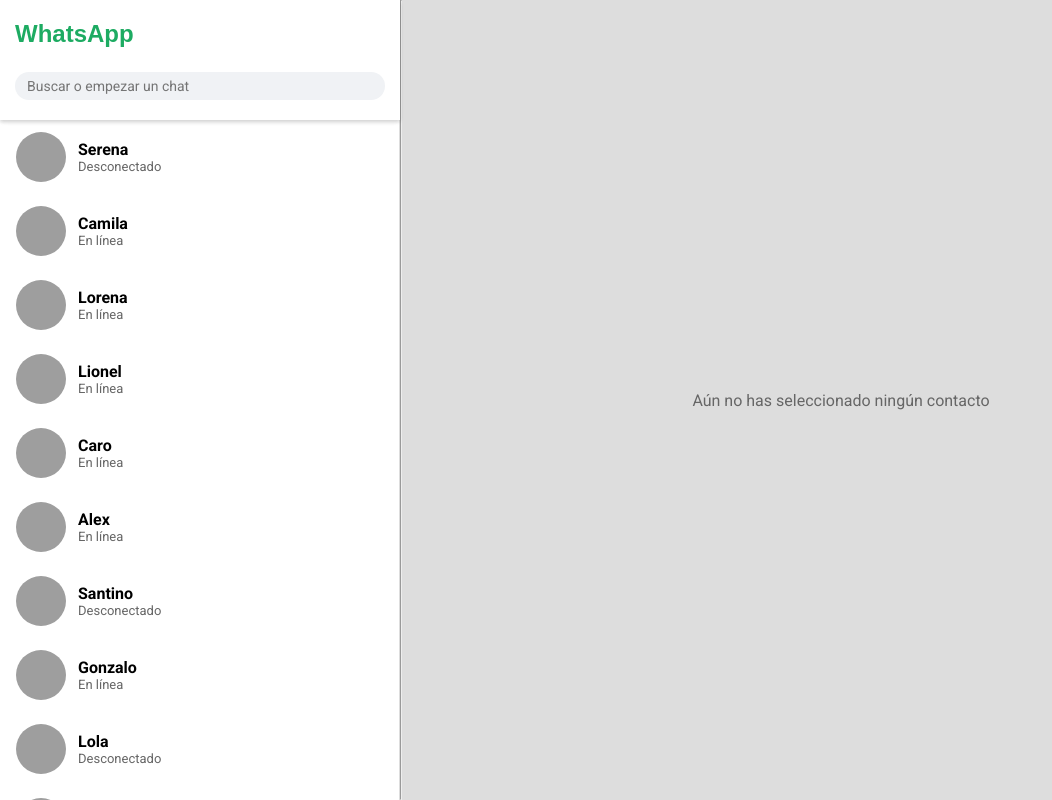
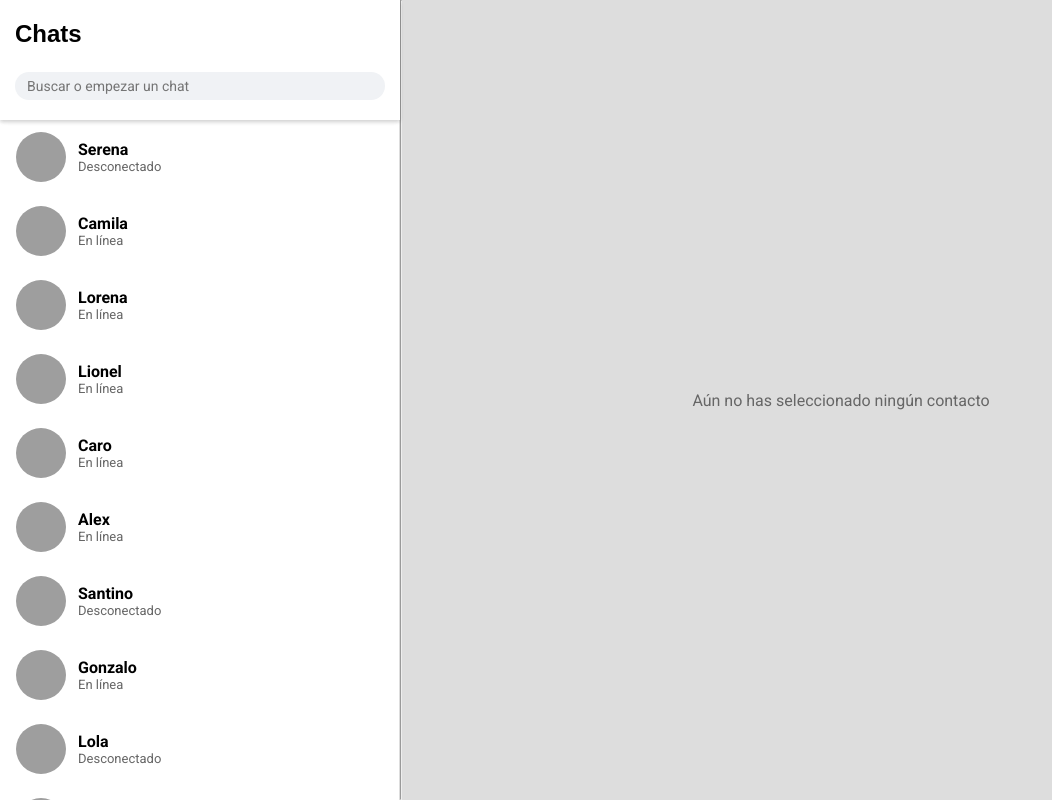
Before and after one commit to facuborgialli16/2025-UTN-Tp-Final-FrontEnd, a React (Vite) app: page / in a window 1280 px wide. Shown: the whole page, without its empty margins (0-1052 px from the left). Built offline with nearby package versions, Linux system fonts and the light colour scheme; grey boxes are pictures that could not be loaded.

Commit message:
first commit

```diff
--- a/src/Components/ContactHeader/ContactHeader.css
+++ b/src/Components/ContactHeader/ContactHeader.css
@@ -1,11 +1,11 @@
-@import url('https://fonts.googleapis.com/css2?family=Roboto:ital,wght@0,100..900;1,100..900&display=swap');
+@import url('https://fonts.googleapis.com/css2?family=Libre+Baskerville:ital,wght@0,400;0,700;1,400&display=swap');
 
 *{
     margin: 0;
     padding: 0;
     box-sizing: border-box;
 
-    font-family: "Roboto", sans-serif;
+    font-family: "Libre Baskerville", serif;
     }
 
 .contact-header {
@@ -15,7 +15,7 @@
     width: 400px;
     height: 120px;
     background-color: #ffffff;
-    color: #1dab62;
+    color: black;
     display: flex;
     flex-direction: column;
     padding: 20px 15px;
--- a/src/Components/ContactHeader/ContactHeader.jsx
+++ b/src/Components/ContactHeader/ContactHeader.jsx
@@ -6,7 +6,7 @@
     return (
         <header className="contact-header">
             <div className="header-top">
-                <h2>WhatsApp</h2>
+                <h2>Chats</h2>
             </div>
             <div className="header-search">
                 <input
--- a/src/Screens/HomeScreen/HomeScreen.css
+++ b/src/Screens/HomeScreen/HomeScreen.css
@@ -1,11 +1,9 @@
-@import url('https://fonts.googleapis.com/css2?family=Roboto:ital,wght@0,100..900;1,100..900&display=swap');
-
 *{
     margin: 0;
     padding: 0;
     box-sizing: border-box;
 
-    font-family: "Roboto", sans-serif;
+
     }
 
 .home-container {
--- a/src/Screens/MessageScreen/MessageScreen.css
+++ b/src/Screens/MessageScreen/MessageScreen.css
@@ -1,11 +1,11 @@
-@import url('https://fonts.googleapis.com/css2?family=Roboto:ital,wght@0,100..900;1,100..900&display=swap');
+
 
 *{
     margin: 0;
     padding: 0;
     box-sizing: border-box;
 
-    font-family: "Roboto", sans-serif;
+
     }
 
     .message-screen {
```
